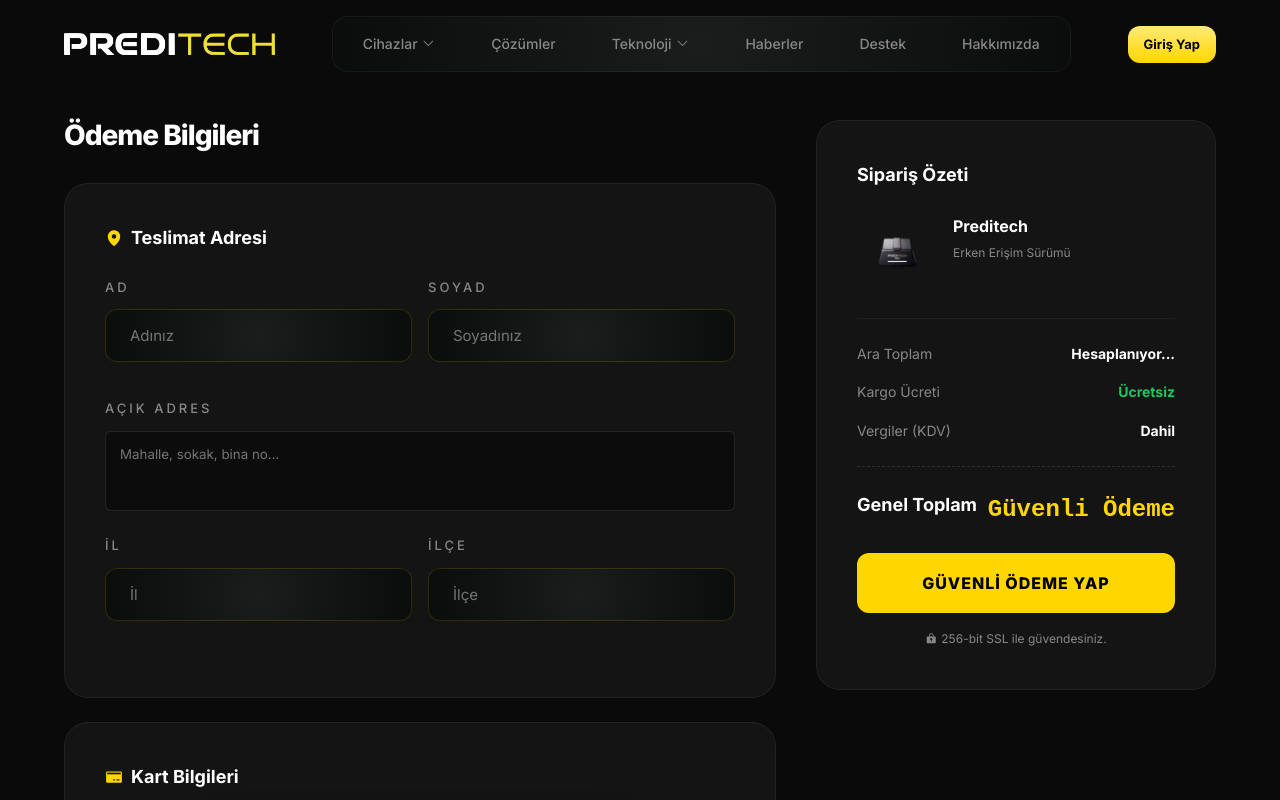
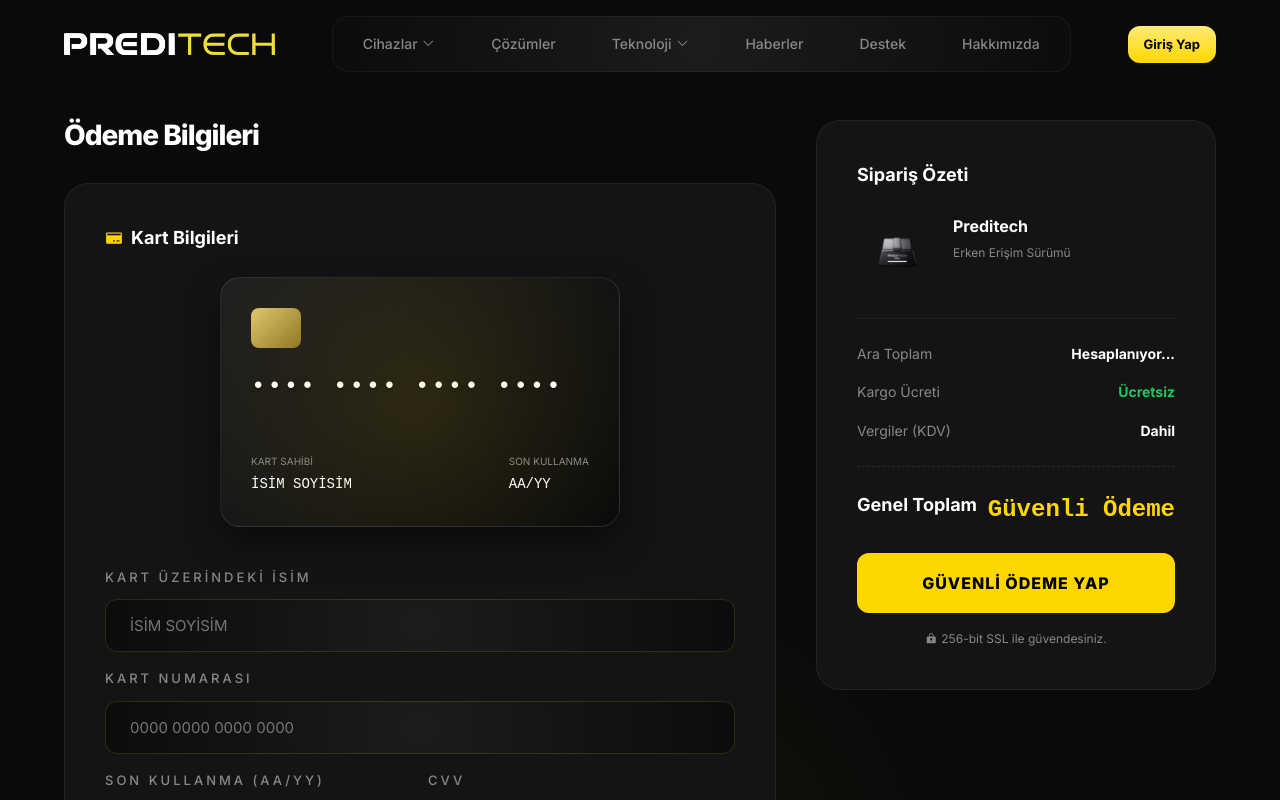
Before and after one commit to Polygen/preditech-next, a Next.js app: page /odeme in a window 1280 px wide. Shown: the top 800 px of the page. Built offline with nearby package versions, Linux system fonts and the light colour scheme.

Commit message:
Fix layout remount, update early access inputs, and remove duplicate address in payment

```diff
--- a/src/app/odeme/page.tsx
+++ b/src/app/odeme/page.tsx
@@ -79,38 +79,7 @@
           <form onSubmit={handleSubmit}>
             <h2 style={{fontSize: '28px', marginBottom: '32px'}}>Ödeme Bilgileri</h2>
 
-            <div className="checkout-card" style={{marginBottom: '24px'}}>
-              <h3 style={{fontSize: '18px', marginBottom: '24px', display: 'flex', alignItems: 'center', gap: '8px'}}>
-                <i className="ph-fill ph-map-pin" style={{color: 'var(--accent)'}}></i> Teslimat Adresi
-              </h3>
 
-              <div className="form-row">
-                <div className="form-group">
-                  <label>Ad</label>
-                  <input type="text" className="sporty-input" style={{width:'100%', boxSizing:'border-box'}} placeholder="Adınız" required />
-                </div>
-                <div className="form-group">
-                  <label>Soyad</label>
-                  <input type="text" className="sporty-input" style={{width:'100%', boxSizing:'border-box'}} placeholder="Soyadınız" required />
-                </div>
-              </div>
-
-              <div className="form-group" style={{marginBottom: '16px'}}>
-                <label>Açık Adres</label>
-                <textarea className="sporty-input" style={{width:'100%', boxSizing:'border-box', height: '80px', resize: 'none'}} placeholder="Mahalle, sokak, bina no..." required></textarea>
-              </div>
-
-              <div className="form-row">
-                <div className="form-group">
-                  <label>İl</label>
-                  <input type="text" className="sporty-input" style={{width:'100%', boxSizing:'border-box'}} placeholder="İl" required />
-                </div>
-                <div className="form-group">
-                  <label>İlçe</label>
-                  <input type="text" className="sporty-input" style={{width:'100%', boxSizing:'border-box'}} placeholder="İlçe" required />
-                </div>
-              </div>
-            </div>
 
             <div className="checkout-card">
               <h3 style={{fontSize: '18px', marginBottom: '24px', display: 'flex', alignItems: 'center', gap: '8px'}}>
--- a/src/components/LayoutShell.tsx
+++ b/src/components/LayoutShell.tsx
@@ -25,7 +25,9 @@
   return (
     <>
       <Navbar />
-      {children}
+      <div key={pathname}>
+        {children}
+      </div>
       <Footer />
       <ScriptLoader />
       <FloatingPreorderBtn />
```
Also changed, not shown: fix.js (+7 -44 lines), src/app/erken-erisim/page.tsx (+5 -5 lines).
